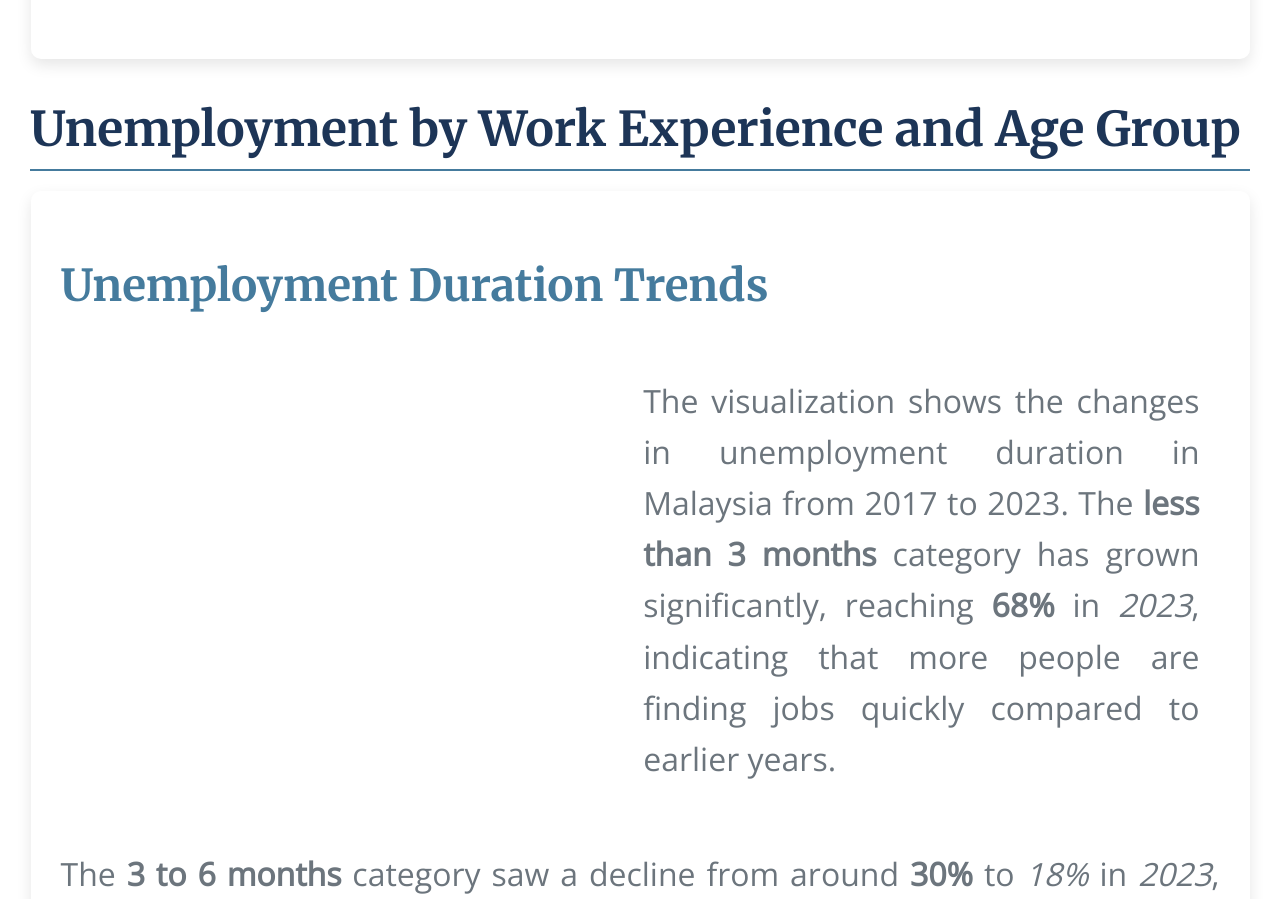
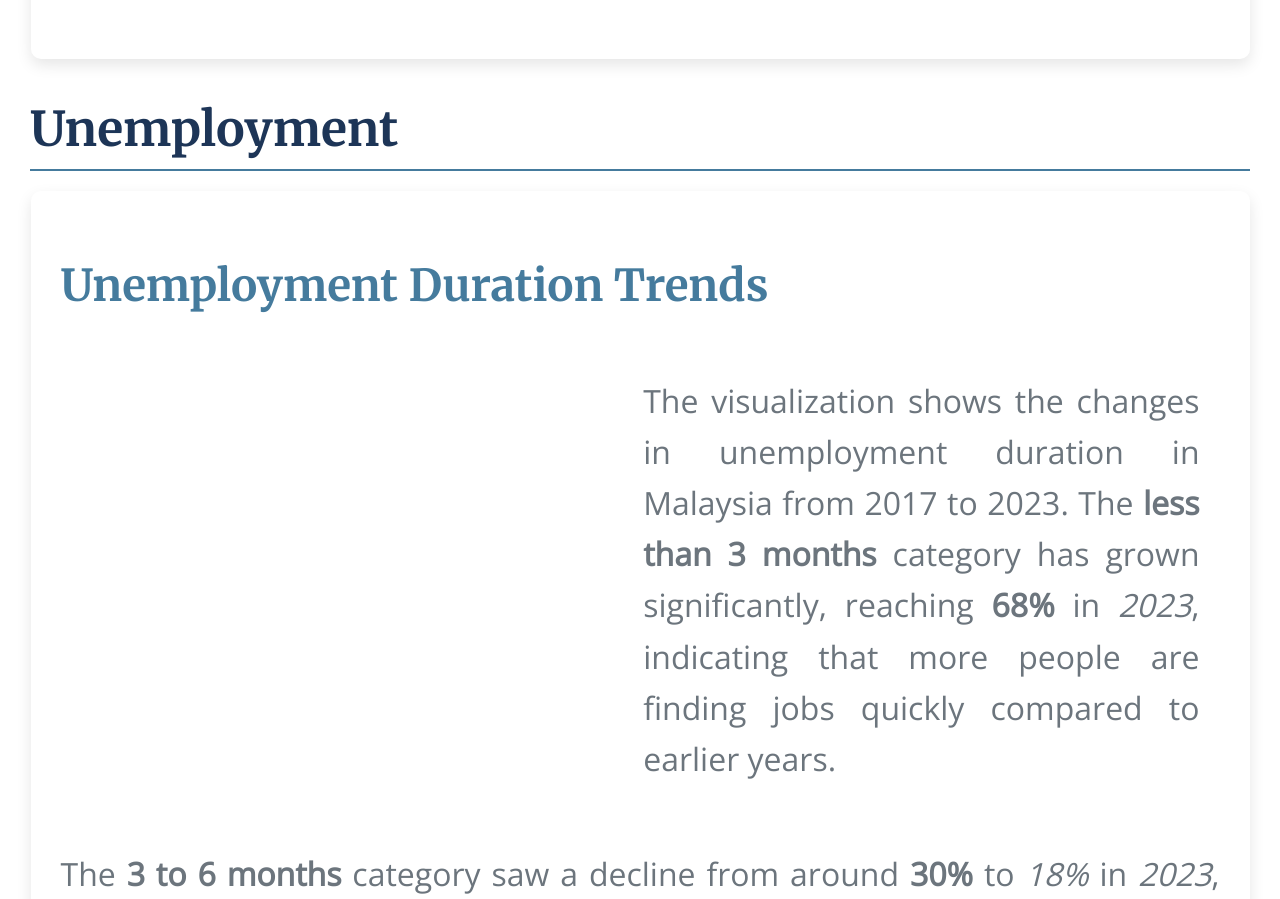
Before and after one commit to sarviin-hari/FIT3179_Assignment_2, a plain HTML site: page index.html in a window 1280 px wide. Shown: the part 3834-4733 px from the top of the page. Drawn offline with nearby package versions, Linux system fonts and the light colour scheme; a script that the page names is missing.

Commit message:
Update index.html

```diff
--- a/index.html
+++ b/index.html
@@ -217,7 +217,7 @@
         </div>
 
         <!-- Unemployment Section -->
-        <div class="section-heading">Unemployment by Work Experience and Age Group</div>
+        <div class="section-heading">Unemployment</div>
 
 
         <div class="split-container">
```
